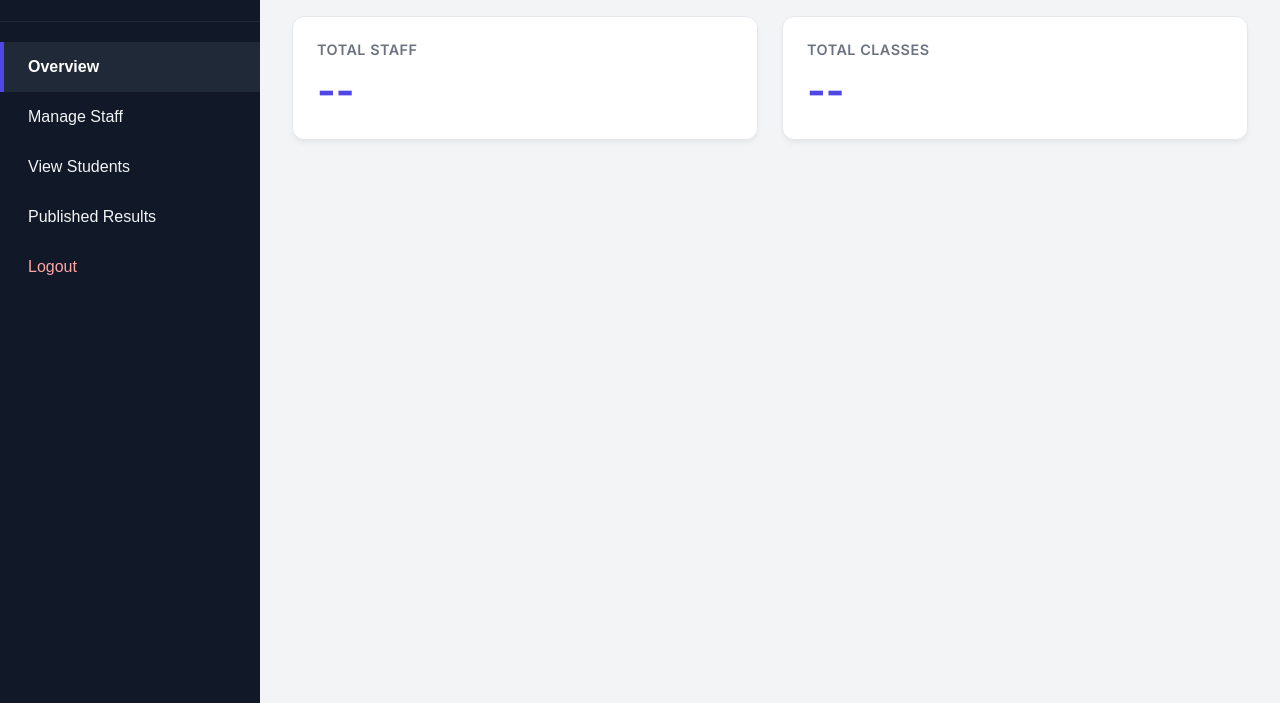
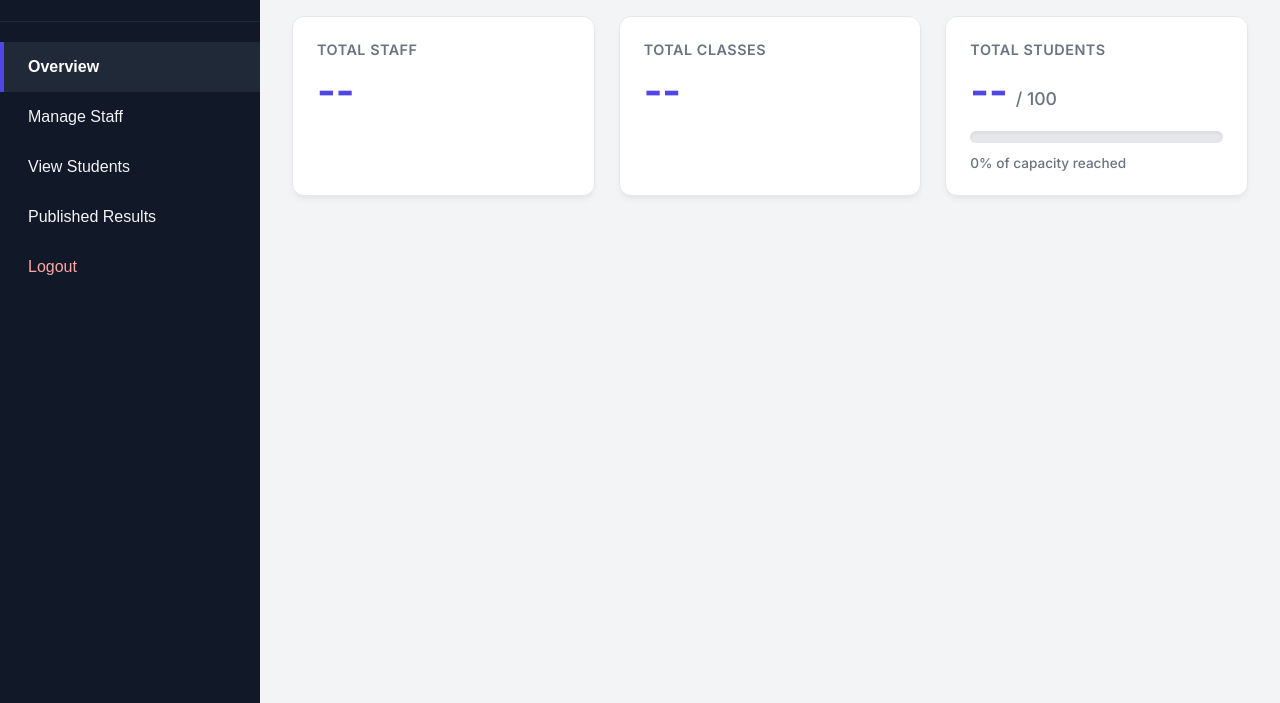
Before and after one commit to Rukky-melody/rabs-project, a website: page public/admin/dashboard.html in a window 1280 px wide. Shown: the part 97-800 px from the top of the page. Drawn offline with Linux system fonts and the light colour scheme; no server answers; sample sign-in values are in the browser's storage.

Commit message:
Fix TypeError by adding missing student stats card to admin dashboard overview

```diff
--- a/public/admin/dashboard.html
+++ b/public/admin/dashboard.html
@@ -62,6 +62,17 @@
                         <div class="stat-card">
                             <h3>Total Classes</h3>
                             <p class="stat-value" id="statTotalClasses">--</p>
+                        </div>
+                        <div class="stat-card student-progress-card">
+                            <h3>Total Students</h3>
+                            <div class="stat-value-container">
+                                <p class="stat-value" id="statTotalStudents">--</p>
+                                <span class="stat-target">/ 100</span>
+                            </div>
+                            <div class="progress-container">
+                                <div class="progress-bar" id="studentProgressBar"></div>
+                            </div>
+                            <div class="progress-footer" id="progressPercentage">0% of capacity reached</div>
                         </div>
                     </div>
                 </section>
```
